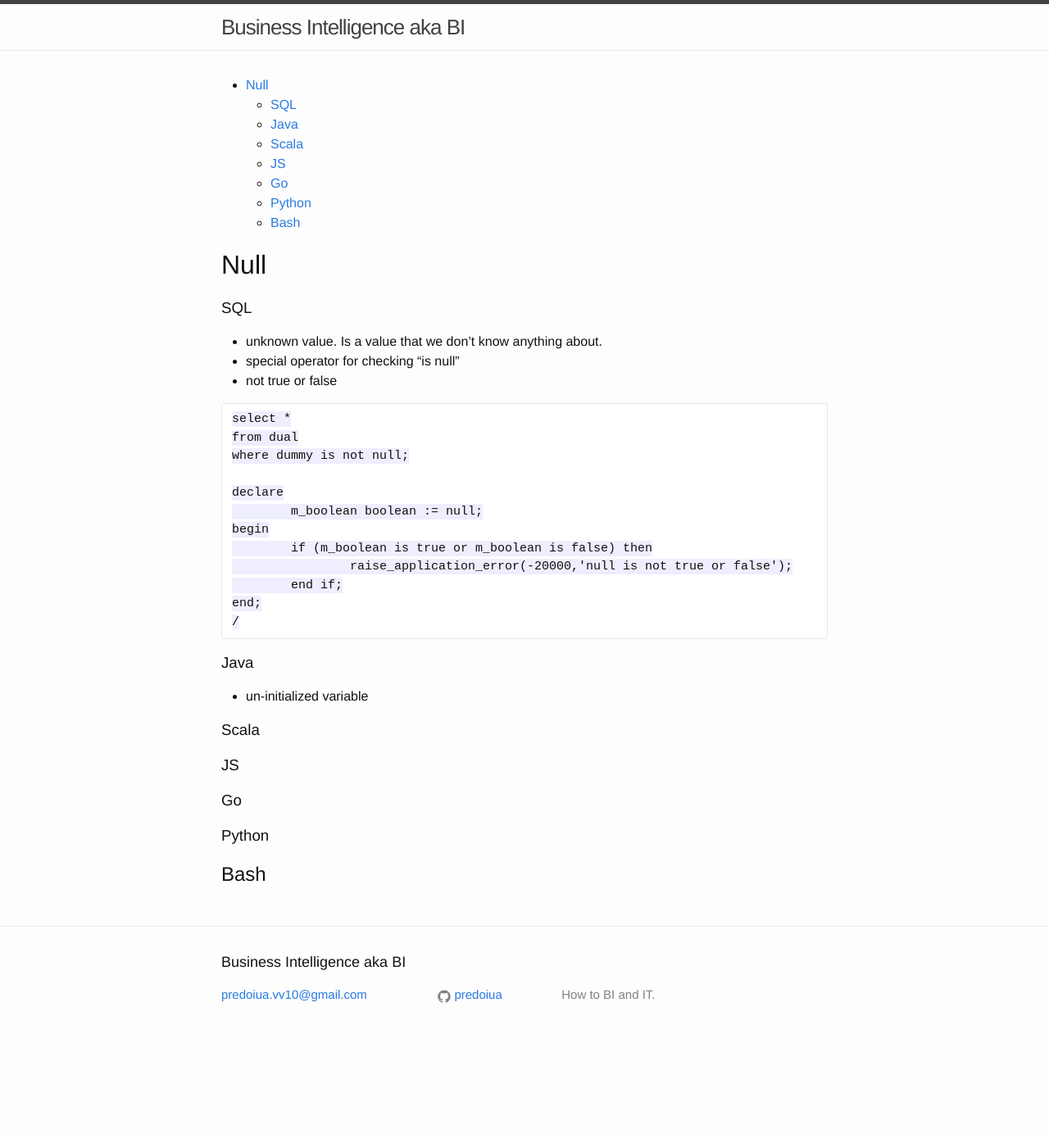
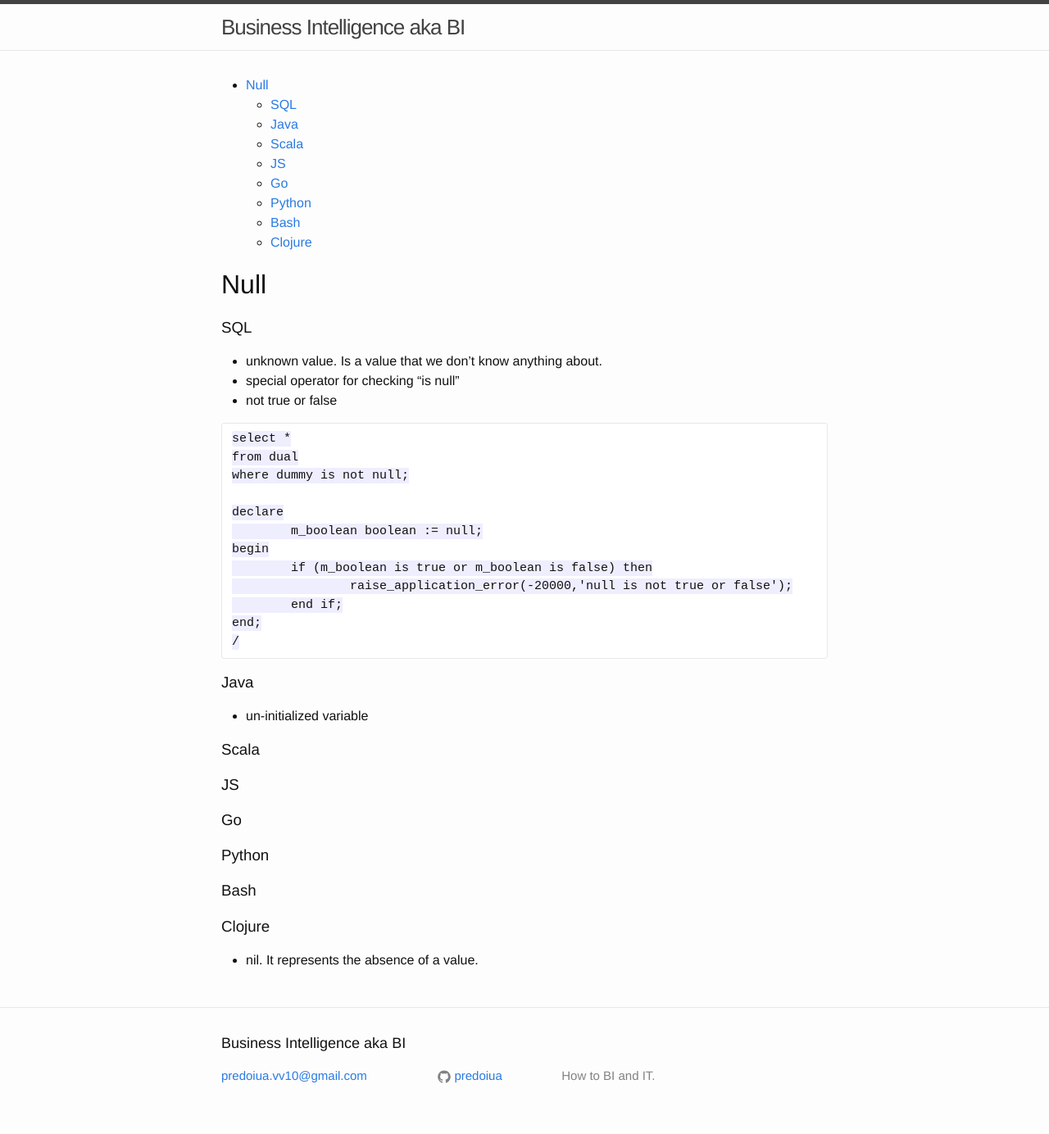
Before and after one commit to predoiua/predoiua.github.io, a Jekyll site: the page built from tutorials/lang/null/index.md, in a window 1280 px wide. Shown: the whole page at 82% size. Built offline with Jekyll 4.4.1, drawn with Linux system fonts in a browser that asks for light colours; before the commit the page ends 1286 px from its top, so only the background shows below that.

Commit message:
nil clojure

```diff
--- a/tutorials/lang/null/index.md
+++ b/tutorials/lang/null/index.md
@@ -41,4 +41,8 @@ end;
 
 ### Python
 
-## Bash
+### Bash
+
+### Clojure
+
+- nil. It represents the absence of a value.
```
